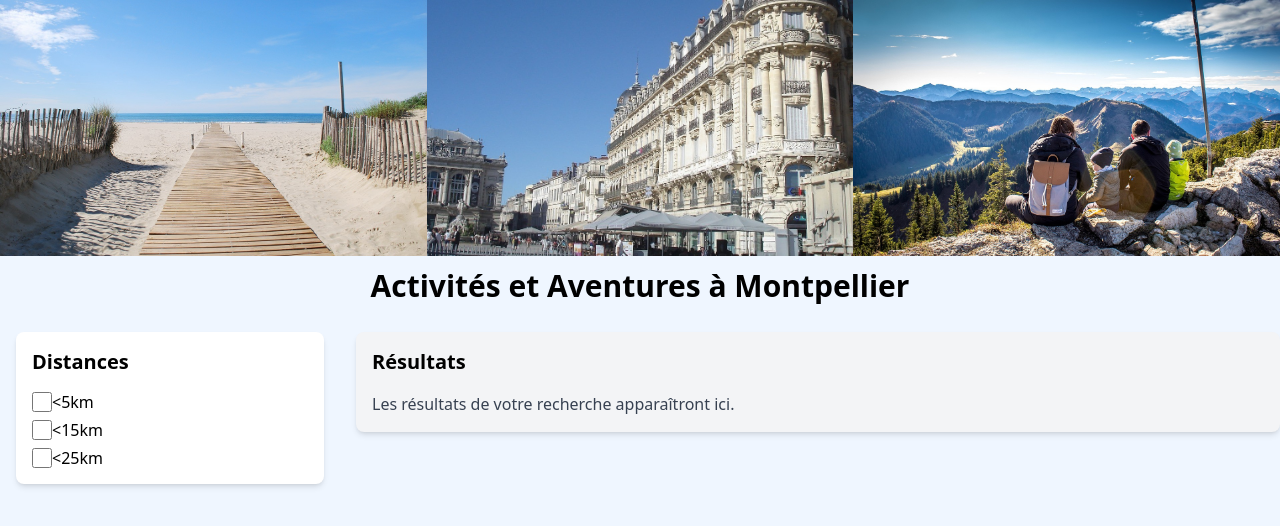
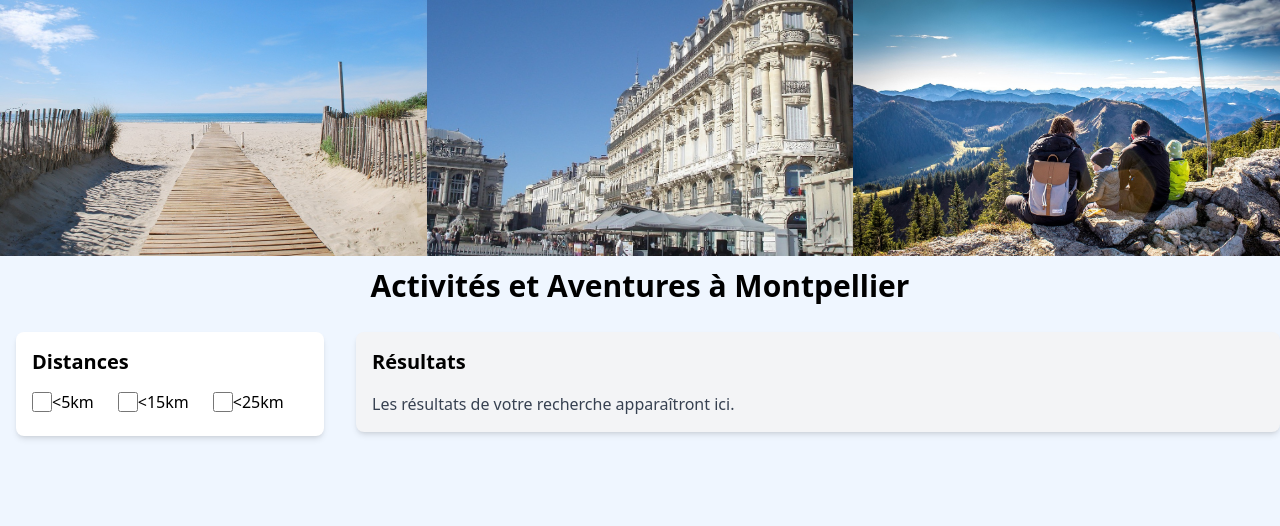
Before and after one commit to YohReg10/test-alternant, a Next.js app: page / in a window 1280 px wide. Shown: the top 526 px of the page. Built offline with nearby package versions, Linux system fonts and the light colour scheme.

Commit message:
align list items

```diff
--- a/components/Checklist.tsx
+++ b/components/Checklist.tsx
@@ -17,7 +17,7 @@ function Checklist() {
       className="w-full bg-white shadow-md p-4 rounded-lg"
     >
       <h2 className="text-xl font-bold mb-4">Distances</h2>
-      <ul className="list-none pl-0">
+      <ul className="list-none pl-0 flex space-x-6">
         <li className="flex items-center mb-2">
           <input
             type="checkbox"
@@ -40,7 +40,7 @@ function Checklist() {
           />
           <label htmlFor="item2" className="leading-5">&lt;15km</label>
         </li>
-        <li className="flex items-center">
+        <li className="flex items-center mb-2">
           <input
             type="checkbox"
             id="item3"
```
